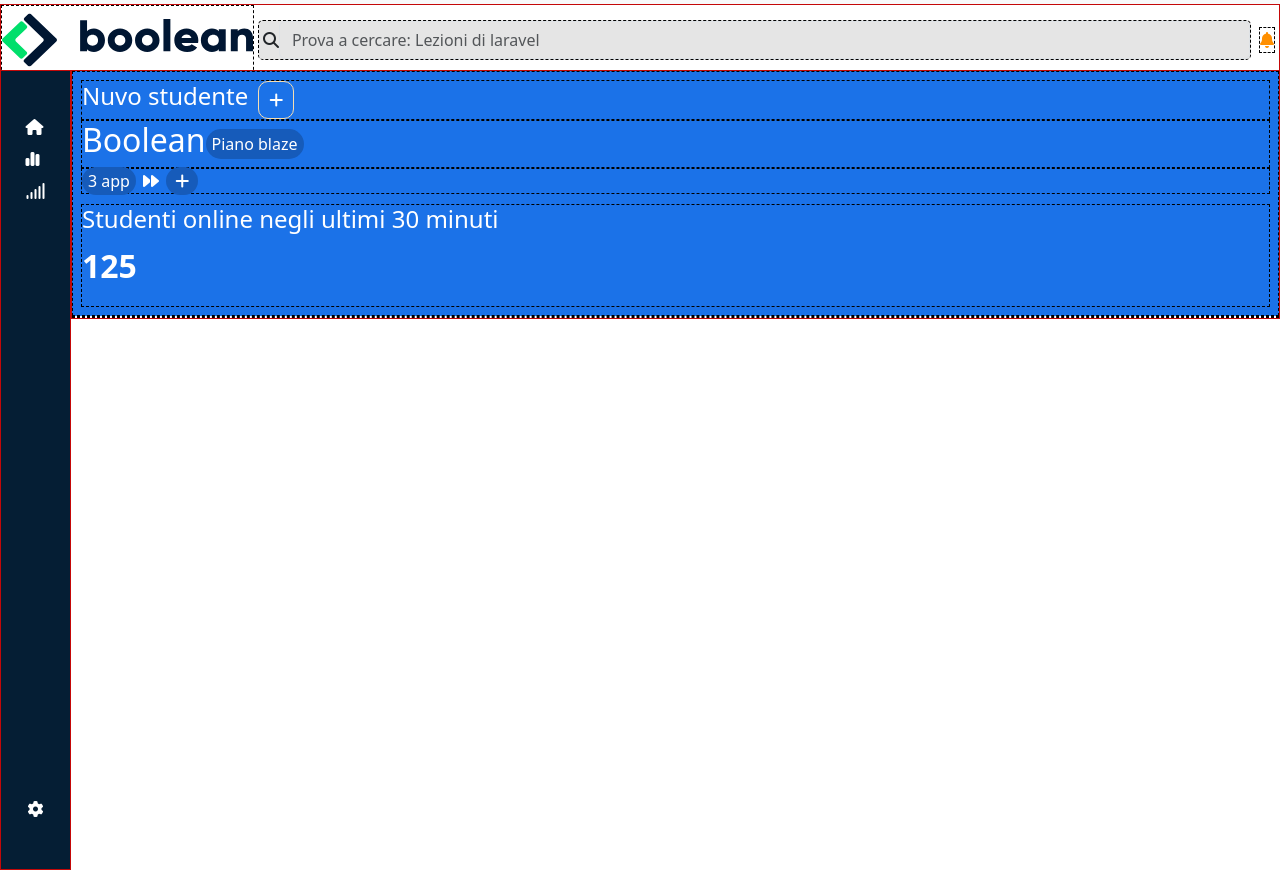
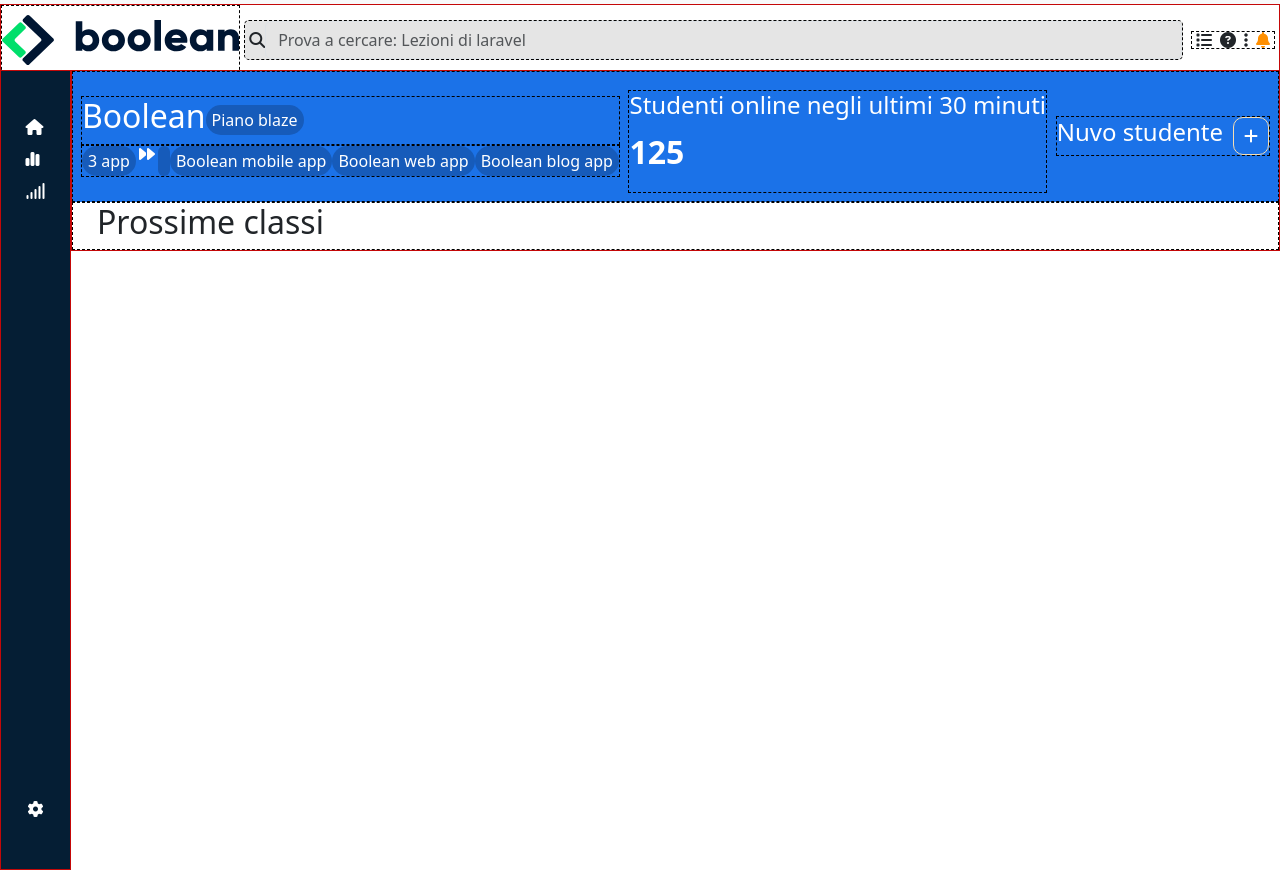
Before and after one commit to SilvioGiacomelli/html-css-bootstrap-dashboard, a plain HTML site: page index.html in a window 1280 px wide. Drawn offline with nearby package versions, Linux system fonts and the light colour scheme.

```diff
--- a/index.css
+++ b/index.css
@@ -49,6 +49,7 @@ header{
   height: 100%;
   overflow-y: scroll;
 }
+
 .top-right{
   background-color: #1b72e8;
 }
@@ -78,8 +79,10 @@ header{
   font-size: 2rem;
 }
 
-@media screen and (max-width: 600px){
-
+@media screen and (min-width: 768px){
+  .top-right{
+    display: flex;
+    justify-content: space-between;
+    align-items: center;
+  }
 }
-576
-768
--- a/index.html
+++ b/index.html
@@ -24,8 +24,11 @@
         <div class="debug searchbar d-flex align-items-center mx-1 ">
           <span><i class="fa-solid fa-magnifying-glass ps-1 "></i></span><input class="form-control" type="text" placeholder="Prova a cercare: Lezioni di laravel" readonly>
         </div>
-        <div class="debug right-input mx-1">
-          <i class="fa-solid fa-bell bell"></i>
+        <div class="debug d-flex right-input mx-1">
+          <i class="fa-solid fa-list d-none d-xl-block px-1"></i>
+          <i class="fa-solid fa-circle-question d-none d-xl-block px-1"></i>
+          <i class="fa-solid fa-ellipsis-vertical d-none d-xl-block px-1"></i>
+          <i class="fa-solid fa-bell bell px-1"></i>
         </div>
       </div>
     </div>
@@ -53,7 +56,7 @@
         <div class="right debug-red">
 
           <div class="top-right debug text-white px-2 py-2">
-            <div class="d-flex align-items-center debug">
+            <div class="d-flex align-items-center debug order-3">
               <h4>Nuvo studente</h4>
               <a href="#"><i class="fa-solid fa-plus plus"></i></a>
             </div>
@@ -64,10 +67,13 @@
                 <a href="#">Piano blaze</a>
               </div>
 
-              <div class="index i-middle debug">
+              <div class="index i-middle d-flex debug">
                 <a href="#">3 app</a>
                 <i class="fa-solid fa-forward"></i>
-                <a href="#"><i class="fa-solid fa-plus"></i></a>
+                <a href="#"><i class="fa-solid fa-plus d-xl-none"></i></a>
+                <a href="#" class="d-none d-xl-block">Boolean mobile app</a>
+                <a href="#" class="d-none d-xl-block">Boolean web app</a>
+                <a href="#" class="d-none d-xl-block">Boolean blog app</a>
               </div>
             </div>
 
@@ -78,8 +84,13 @@
           </div>
 
           <div class="bottom-right debug container-fluid">
-            <div class="row">
+            <div class="container-fluid">
+              <div class="row row-cols-md-1 row-cols-2">
+                <div class="col-1">
+                  <h2>Prossime classi</h2>
 
+                </div>
+              </div>
             </div>
           </div>
         </div>
```
